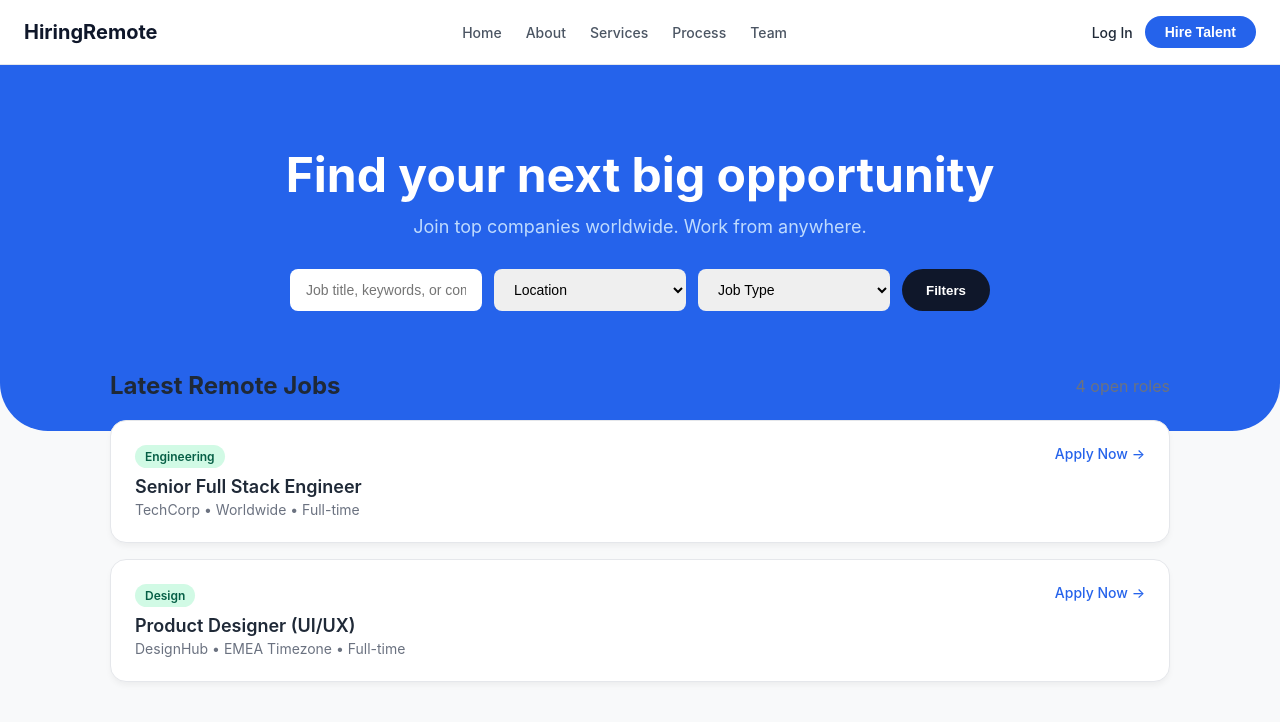
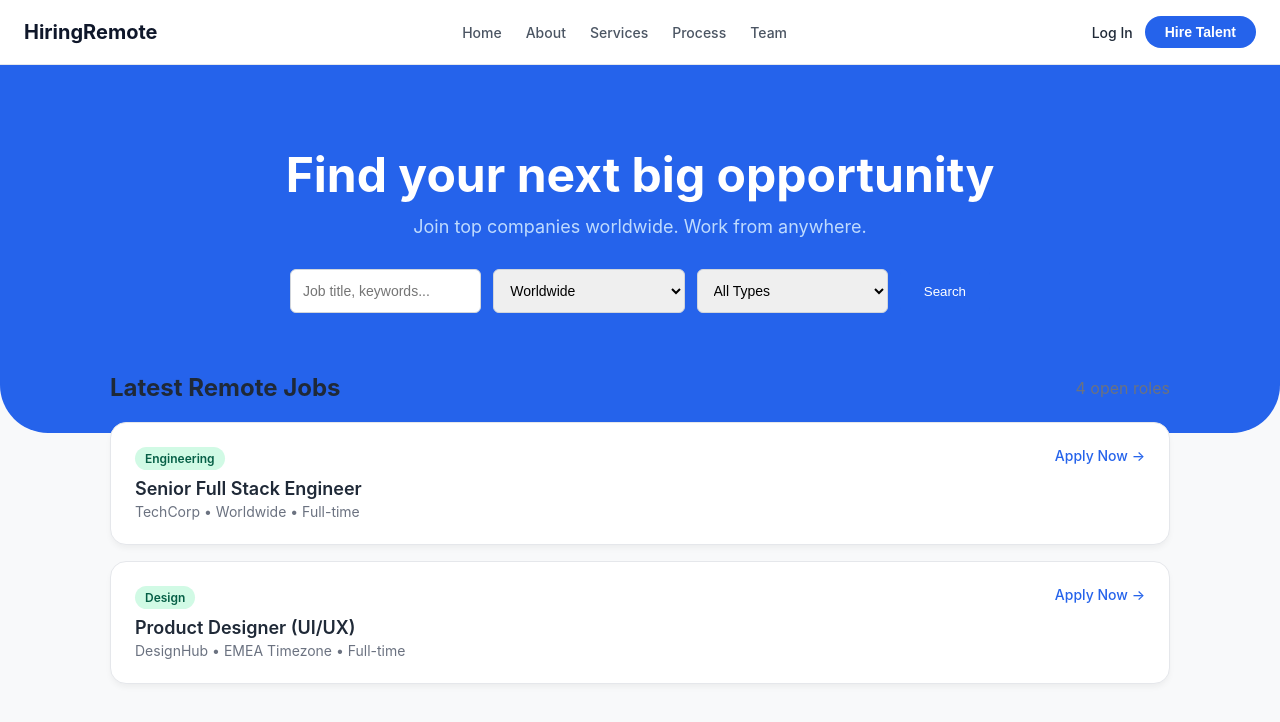
Before and after one commit to joblessSince1997asEngineer/hiring-remote, a Next.js app: page / in a window 1280 px wide. Shown: the top 722 px of the page. Built offline with nearby package versions, Linux system fonts and the light colour scheme.

Commit message:
Connected SearchFormV2 to the homepage properly

```diff
--- a/app/page.tsx
+++ b/app/page.tsx
@@ -1,4 +1,5 @@
 import Link from 'next/link'
+import { SearchForm } from '@/components/SearchFormV2' // This connects the dropdown to the page!
 
 export default function Home() {
   const jobs = [
@@ -14,11 +15,9 @@ export default function Home() {
           <h1>Find your next big opportunity</h1>
           <p>Join top companies worldwide. Work from anywhere.</p>
 
+          {/* This is where the dynamic, full-country dropdown now lives */}
           <div className="search-area">
-            <input type="text" placeholder="Job title, keywords, or company" />
-            <select><option>Location</option></select>
-            <select><option>Job Type</option></select>
-            <button className="search-btn">Filters</button>
+            <SearchForm />
           </div>
         </div>
       </section>
```
Also changed, not shown: components/SearchFormV2.tsx (renamed from components/SearchForm.tsx).
